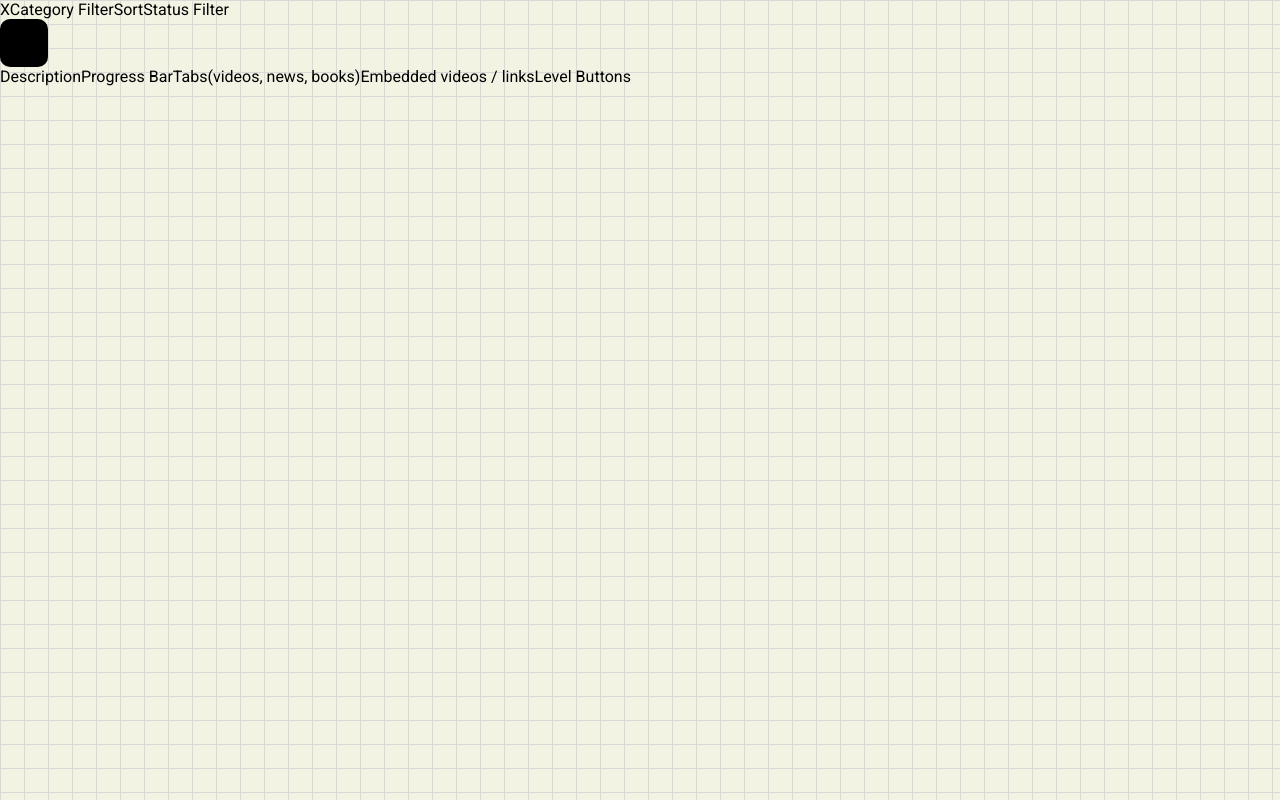
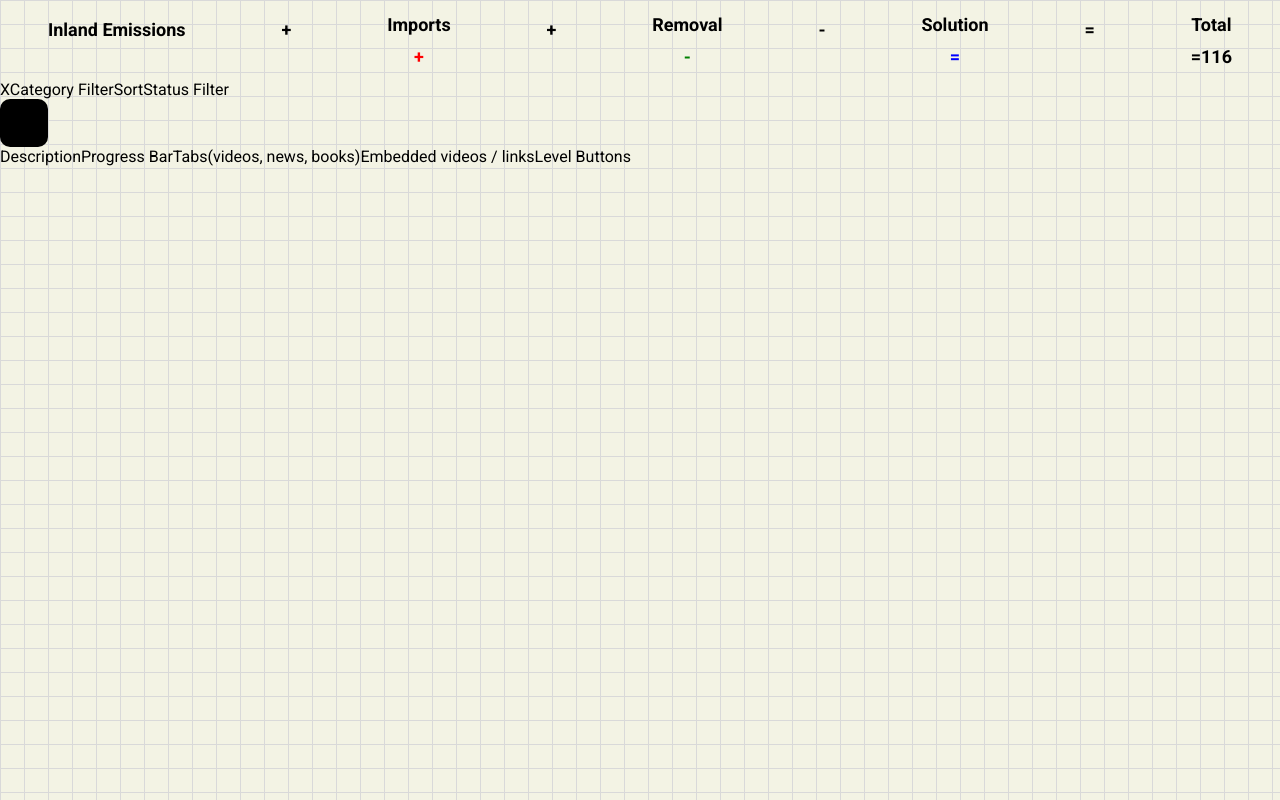
Before and after one commit to ChingT/Climate-Cockpit, a React (Vite) app in the folder frontend/: page /solutions in a window 1280 px wide. Built offline with nearby package versions, Linux system fonts and the light colour scheme; what javascript-time-ago would draw is missing.

Commit message:
Total points component done. Missing: correct font and backend integration.

```diff
--- a/frontend/src/components/Dashboard/TotalPoints.jsx
+++ b/frontend/src/components/Dashboard/TotalPoints.jsx
@@ -1,3 +1,58 @@
-export default function TotalPoints() {
-  return <></>;
+import { DashboardCategoriesTotalPoints } from "./dashboard.style.js";
+import theme from "../../styles/theme.js";
+
+export default function TotalPoints({
+  inlandEmissions,
+  importedEmissions,
+  removedEmissions,
+  totalEmissions,
+}) {
+  return (
+    <DashboardCategoriesTotalPoints>
+      <div>
+        <div>Inland Emissions</div>
+        <div style={{ color: theme.fontColors.emissionColor }}>
+          {inlandEmissions}
+        </div>
+      </div>
+      <div>
+        <div>+</div>
+        <div></div>
+      </div>
+      <div>
+        <div>Imports</div>
+        <div style={{ color: theme.fontColors.emissionColor }}>
+          +{importedEmissions}
+        </div>
+      </div>
+      <div>
+        <div>+</div>
+        <div></div>
+      </div>
+      <div>
+        <div>Removal</div>
+        <div style={{ color: theme.fontColors.removalColor }}>
+          -{removedEmissions}
+        </div>
+      </div>
+      <div>
+        <div>-</div>
+        <div></div>
+      </div>
+      <div>
+        <div>Solution</div>
+        <div style={{ color: theme.fontColors.solutionColor }}>
+          ={totalEmissions}
+        </div>
+      </div>
+      <div>
+        <div>=</div>
+        <div></div>
+      </div>
+      <div>
+        <div>Total</div>
+        <div>=116</div>
+      </div>
+    </DashboardCategoriesTotalPoints>
+  );
 }
--- a/frontend/src/components/Dashboard/dashboard.style.js
+++ b/frontend/src/components/Dashboard/dashboard.style.js
@@ -1,3 +1,20 @@
 import styled from "styled-components";
 
-export const DashboardCategoriesTotalPoints = styled.div``;
+export const DashboardCategoriesTotalPoints = styled.div`
+  display: flex;
+  justify-content: space-around;
+  flex-direction: row;
+  align-items: center;
+  height: 10vh;
+  font-size: ${(props) => props.theme.fontSize.equation};
+  font-weight: bold;
+
+  /* Add red border to all child div elements */
+  & > div {
+    display: flex;
+    flex-direction: column;
+    justify-content: space-around;
+    align-items: center;
+    height: 80%;
+  }
+`;
--- a/frontend/src/styles/theme.js
+++ b/frontend/src/styles/theme.js
@@ -16,6 +16,12 @@ const theme = {
     primary: "black",
     secondary: "#4c4c4c",
     impactIcon: "white",
+    emissionColor: "red",
+    solutionColor: "blue",
+    removalColor: "green",
+  },
+  fontSize: {
+    equation: "18px",
   },
   fontFamily: {
     fontFamily: "Roboto",
```
